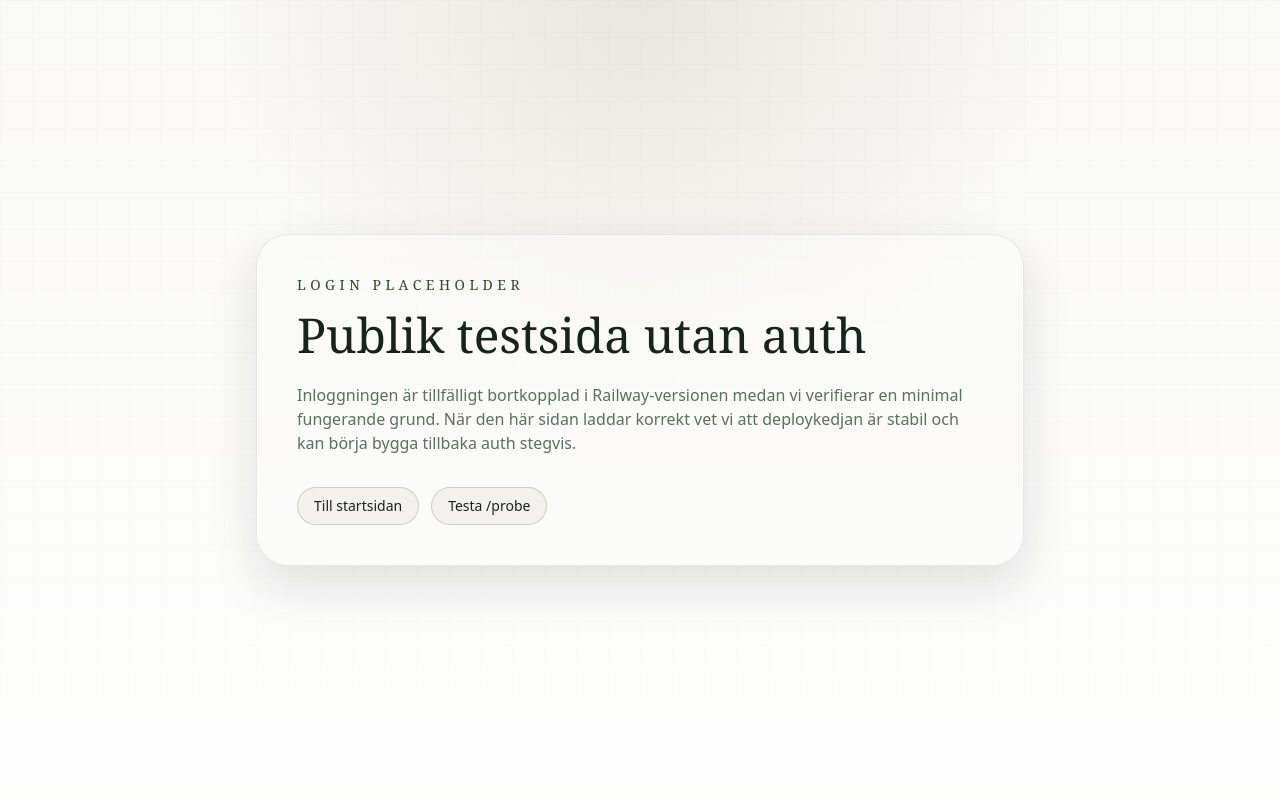
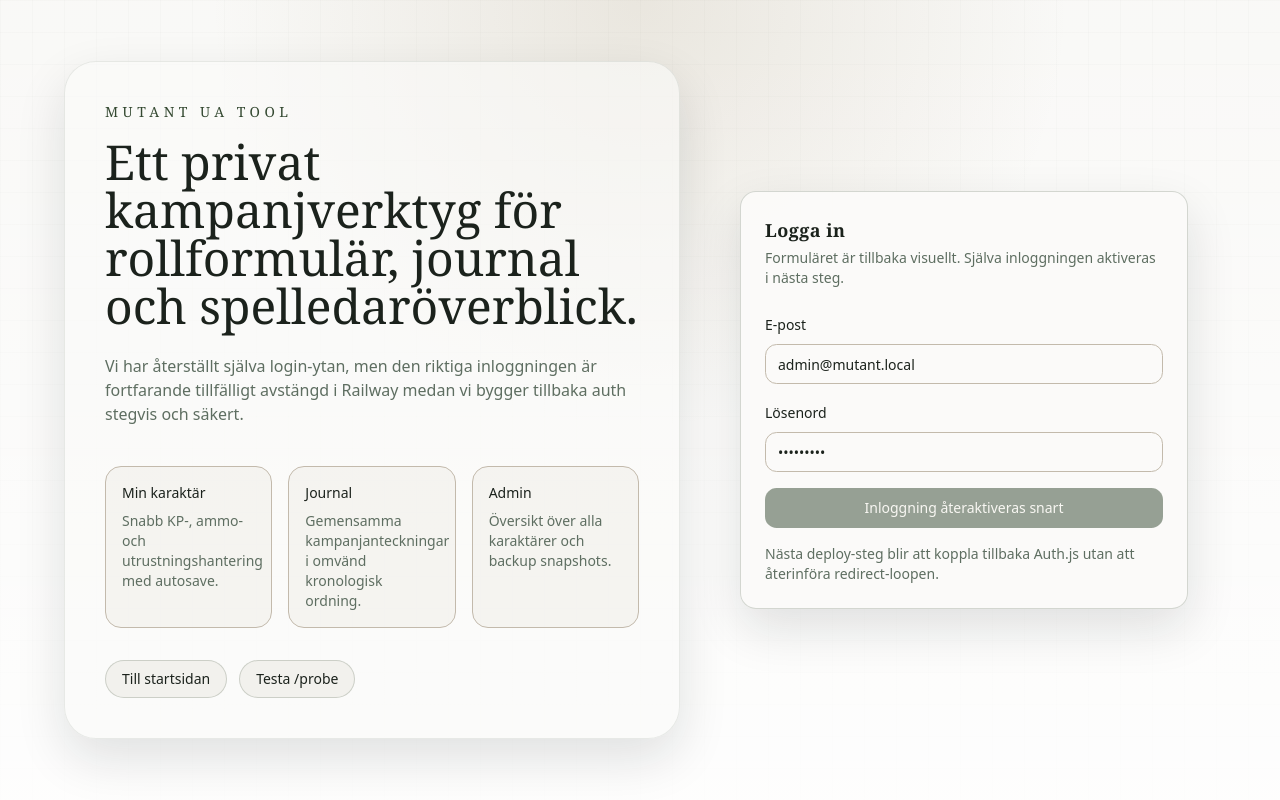
Before and after one commit to jogu74/MutantTool, a Next.js app: page /login in a window 1280 px wide. Built offline with nearby package versions, Linux system fonts and the light colour scheme.

Commit message:
Restore login UI shell on Railway

```diff
--- a/app/login/page.tsx
+++ b/app/login/page.tsx
@@ -1,15 +1,37 @@
 import Link from "next/link";
+
+import { Button } from "@/components/ui/button";
+import { Card, CardContent, CardDescription, CardHeader, CardTitle } from "@/components/ui/card";
+import { Input } from "@/components/ui/input";
+import { Label } from "@/components/ui/label";
 
 export default function LoginPage() {
   return (
     <main className="flex min-h-screen items-center justify-center px-6 py-12">
-      <section className="w-full max-w-3xl rounded-[2rem] border border-primary/10 bg-card/60 p-10 shadow-panel">
-        <p className="font-display text-sm uppercase tracking-[0.32em] text-primary">Login placeholder</p>
-        <h1 className="mt-4 font-display text-4xl leading-tight md:text-5xl">Publik testsida utan auth</h1>
+      <div className="grid w-full max-w-6xl gap-8 lg:grid-cols-[1.1fr_0.9fr]">
+        <section className="rounded-[2rem] border border-primary/10 bg-card/60 p-10 shadow-panel">
+          <p className="font-display text-sm uppercase tracking-[0.32em] text-primary">Mutant UA Tool</p>
+          <h1 className="mt-4 max-w-2xl font-display text-4xl leading-tight md:text-5xl">
+            Ett privat kampanjverktyg för rollformulär, journal och spelledaröverblick.
+          </h1>
           <p className="mt-6 max-w-2xl text-base text-muted-foreground">
-          Inloggningen är tillfälligt bortkopplad i Railway-versionen medan vi verifierar en minimal fungerande grund.
-          När den här sidan laddar korrekt vet vi att deploykedjan är stabil och kan börja bygga tillbaka auth stegvis.
+            Vi har återställt själva login-ytan, men den riktiga inloggningen är fortfarande tillfälligt avstängd i
+            Railway medan vi bygger tillbaka auth stegvis och säkert.
           </p>
+          <div className="mt-10 grid gap-4 md:grid-cols-3">
+            <div className="rounded-2xl border bg-background/70 p-4">
+              <p className="text-sm font-medium">Min karaktär</p>
+              <p className="mt-2 text-sm text-muted-foreground">Snabb KP-, ammo- och utrustningshantering med autosave.</p>
+            </div>
+            <div className="rounded-2xl border bg-background/70 p-4">
+              <p className="text-sm font-medium">Journal</p>
+              <p className="mt-2 text-sm text-muted-foreground">Gemensamma kampanjanteckningar i omvänd kronologisk ordning.</p>
+            </div>
+            <div className="rounded-2xl border bg-background/70 p-4">
+              <p className="text-sm font-medium">Admin</p>
+              <p className="mt-2 text-sm text-muted-foreground">Översikt över alla karaktärer och backup snapshots.</p>
+            </div>
+          </div>
           <div className="mt-8 flex flex-wrap gap-3">
             <Link
               href="/"
@@ -25,6 +47,35 @@ export default function LoginPage() {
             </Link>
           </div>
         </section>
+        <section className="flex items-center justify-center">
+          <Card className="w-full max-w-md border-primary/20 bg-card/95">
+            <CardHeader>
+              <CardTitle>Logga in</CardTitle>
+              <CardDescription>
+                Formuläret är tillbaka visuellt. Själva inloggningen aktiveras i nästa steg.
+              </CardDescription>
+            </CardHeader>
+            <CardContent>
+              <form className="space-y-4">
+                <div className="space-y-2">
+                  <Label htmlFor="email">E-post</Label>
+                  <Input id="email" type="email" defaultValue="admin@mutant.local" disabled />
+                </div>
+                <div className="space-y-2">
+                  <Label htmlFor="password">Lösenord</Label>
+                  <Input id="password" type="password" defaultValue="mutant123" disabled />
+                </div>
+                <Button type="button" className="w-full" disabled>
+                  Inloggning återaktiveras snart
+                </Button>
+              </form>
+              <p className="mt-4 text-sm text-muted-foreground">
+                Nästa deploy-steg blir att koppla tillbaka Auth.js utan att återinföra redirect-loopen.
+              </p>
+            </CardContent>
+          </Card>
+        </section>
+      </div>
     </main>
   );
 }
```
Lines whose indentation alone changed are shown as unchanged.
